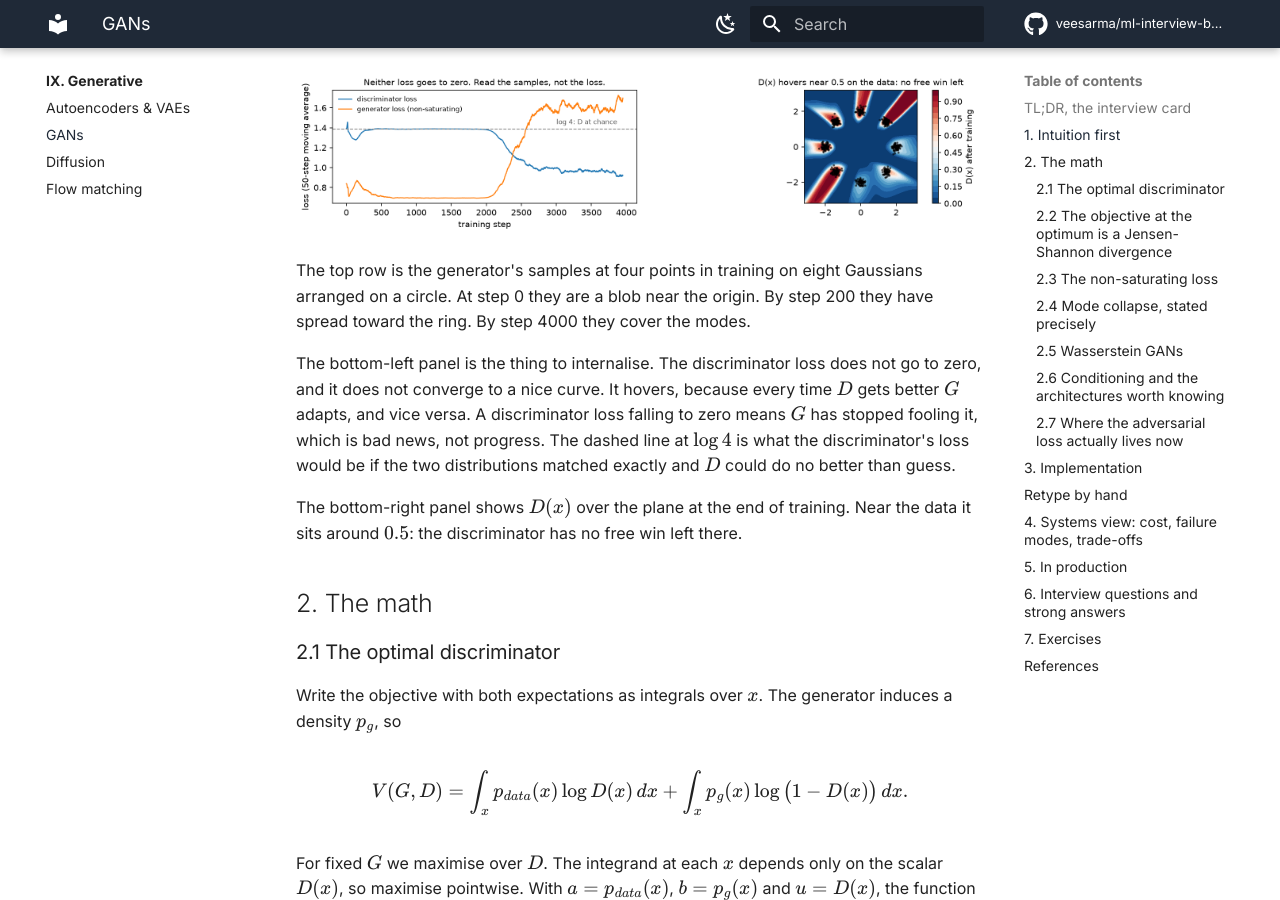
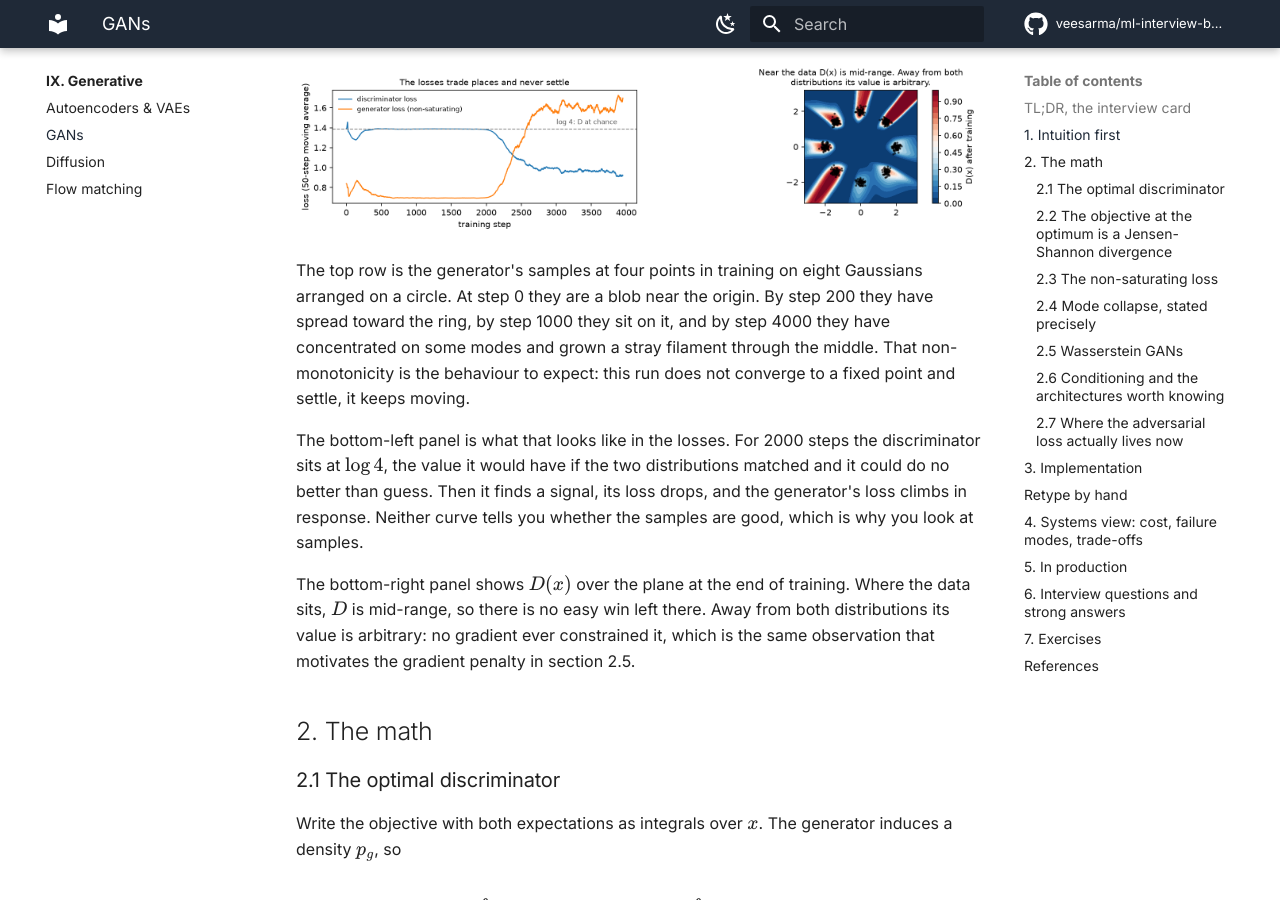
Before and after one commit to veesarma/ml-interview-book, an MkDocs documentation site: the page built from docs/part09-generative/02-gans.md, in a window 1280 px wide and 900 px high, scrolled down 1449 px. Built offline with MkDocs 1.6.1 and Material for MkDocs 9.7.7, drawn with Linux system fonts in a browser that asks for light colours; comment, search, counter and statistics services are not loaded.

```diff
--- a/docs/part09-generative/02-gans.md
+++ b/docs/part09-generative/02-gans.md
@@ -40,17 +40,20 @@ loss, the generator's loss, what $D(x)$ looks like across the plane, and where t
 ![GAN training on a 2-D mixture](../assets/figures/part09_gan_toy.png){ width="900" }
 
 The top row is the generator's samples at four points in training on eight Gaussians arranged on a
-circle. At step 0 they are a blob near the origin. By step 200 they have spread toward the ring.
-By step 4000 they cover the modes.
+circle. At step 0 they are a blob near the origin. By step 200 they have spread toward the ring, by
+step 1000 they sit on it, and by step 4000 they have concentrated on some modes and grown a stray
+filament through the middle. That non-monotonicity is the behaviour to expect: this run does not
+converge to a fixed point and settle, it keeps moving.
 
-The bottom-left panel is the thing to internalise. The discriminator loss does not go to zero, and
-it does not converge to a nice curve. It hovers, because every time $D$ gets better $G$ adapts, and
-vice versa. A discriminator loss falling to zero means $G$ has stopped fooling it, which is bad
-news, not progress. The dashed line at $\log 4$ is what the discriminator's loss would be if the
-two distributions matched exactly and $D$ could do no better than guess.
+The bottom-left panel is what that looks like in the losses. For 2000 steps the discriminator sits
+at $\log 4$, the value it would have if the two distributions matched and it could do no better
+than guess. Then it finds a signal, its loss drops, and the generator's loss climbs in response.
+Neither curve tells you whether the samples are good, which is why you look at samples.
 
-The bottom-right panel shows $D(x)$ over the plane at the end of training. Near the data it sits
-around $0.5$: the discriminator has no free win left there.
+The bottom-right panel shows $D(x)$ over the plane at the end of training. Where the data sits, $D$
+is mid-range, so there is no easy win left there. Away from both distributions its value is
+arbitrary: no gradient ever constrained it, which is the same observation that motivates the
+gradient penalty in section 2.5.
 
 ## 2. The math
 
```
Also changed, not shown: citations-todo/part14-15-systems-safety.md (added, +46 -0 lines), docs/assets/figures/part09_gan_toy.png, 1 other file.
